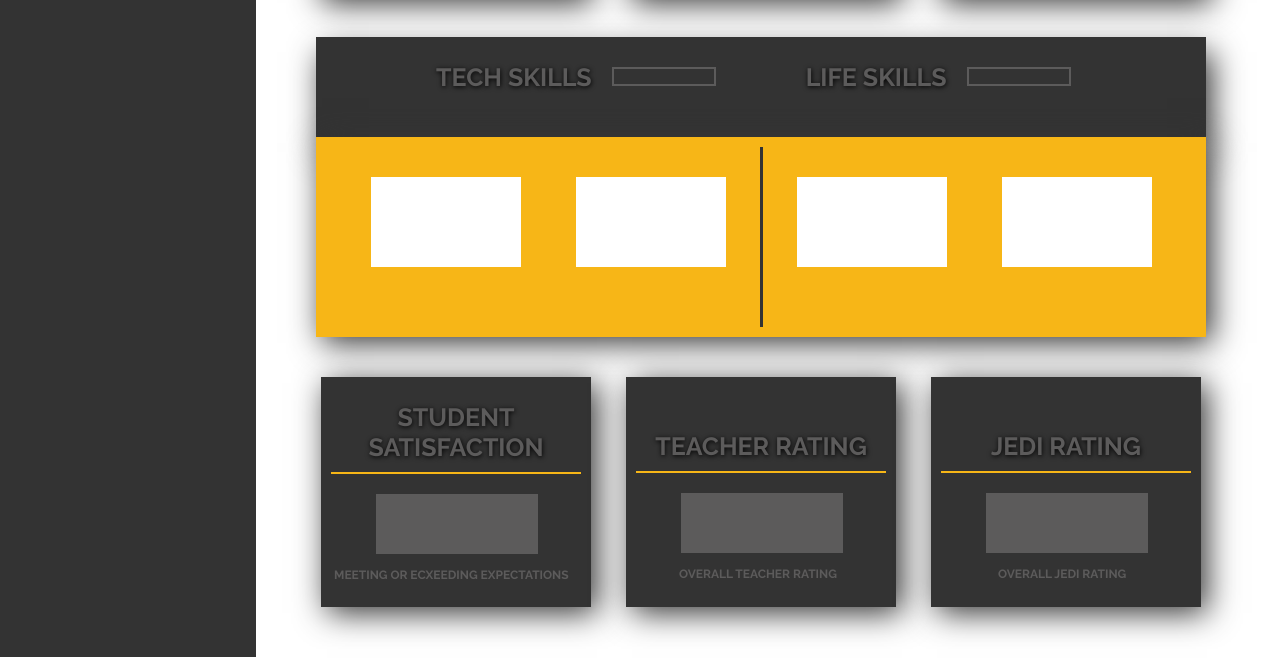
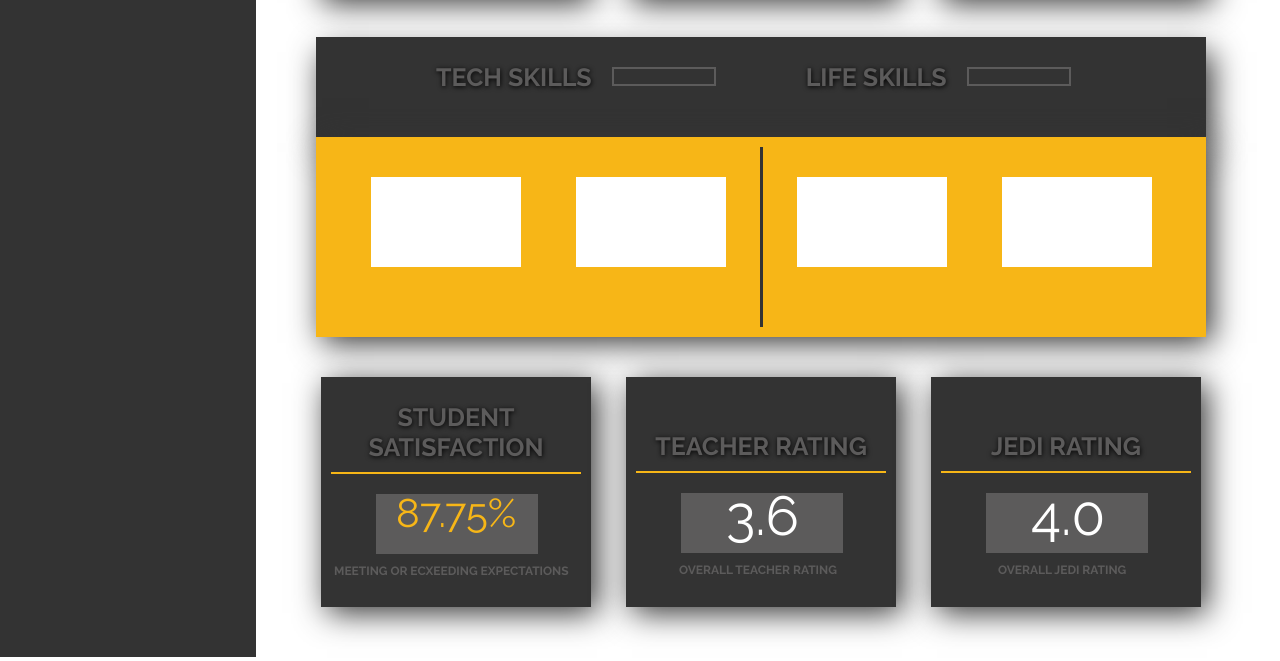
Before and after one commit to kaleidostoni/dashboard, a plain HTML site: page index.html in a window 1280 px wide. Shown: the part 343-1004 px from the top of the page. Drawn offline with Linux system fonts and the light colour scheme.

Commit message:
subiendo satisfaction, teacher and jedi rates

```diff
--- a/css/main.css
+++ b/css/main.css
@@ -536,3 +536,21 @@ body {
 	display: inline-block;
 	text-align: center;
 }
+
+.satisfaction-rate {
+	color: #F7B617;
+	font-size: 40px;
+	margin-top: -5px ;
+	margin-left: 20px;
+	display: inline-block;
+	text-align: center;
+}
+
+.teacher-rate, .jedi-rate {
+	color: white;
+	font-size: 55px;
+	margin-top: -10px;
+	margin-left: 45px;
+	display: inline-block;
+	text-align: center;
+}
--- a/js/app.js
+++ b/js/app.js
@@ -463,3 +463,72 @@ npsRate.classList.add('nps-rate');
 npsRate.innerText = nps +'%';
 //añadiendo elemento al html
 npsContainerOne.appendChild(npsRate);
+
+//6.La cantidad y el porcentaje que representa el total de estudiantes
+// que superan la meta de puntos técnicos en promedio y por sprint.
+
+
+
+
+//7.La cantidad y el porcentaje que representa el total de estudiantes
+//que superan la meta de puntos de HSE en promedio y por sprint.
+
+
+
+
+ //8.El porcentaje de estudiantes satisfechas con la experiencia de Laboratoria.
+//9.La puntuación promedio de l@s profesores.
+//10.La puntuación promedio de l@s jedi masters.
+
+var sumCumple= 0;
+var sumSupera= 0;
+var sumNoCumple= 0;
+var sumTeacher= 0;
+var sumJedis= 0;
+
+
+for (var i= 0; i < ratings.length; i++) {
+
+  var cumple= ratings[i].student.cumple;//Alumnas que cumple con el minimo requerido
+  var supera= ratings[i].student.supera;//Alumnas que supera el minimo requerido
+  var noCumple= ratings[i].student["no-cumple"];//Alumnas que NO-cumple el minimo requerido
+  var teacher = ratings[i].teacher; //Total teachers
+  var jedi= ratings[i].jedi;//Total jedis
+  sumCumple += cumple;
+  sumSupera += supera;
+  sumNoCumple += noCumple;
+  sumTeacher += teacher;
+  sumJedis += jedi;
+
+}
+//console.log(sumCumple);
+//console.log(sumSupera);
+//console.log(sumNoCumple);
+//console.log(sumTeacher);
+//console.log(sumJedis);
+
+
+var totalAlumnas= (sumCumple+sumSupera+sumNoCumple);
+var porcentajeSatisfactorio = (sumCumple + sumSupera)* 100/totalAlumnas;
+var promTeachers= (sumTeacher/ratings.length).toFixed(1);//puntuacion promedio de los profesores
+var promJedis= (sumJedis / ratings.length).toFixed(1);//puntuacion promedio de los jedis
+//console.log(totalAlumnas);
+//console.log(porcentajeSatisfactorio);
+//console.log(promTeachers);
+//console.log(promJedis);
+
+//creando el elemento
+var satisfactionRate = document.createElement('p');
+var teacherRate = document.createElement('p');
+var jediRate = document.createElement('p');
+//agregando atributos
+satisfactionRate.classList.add('satisfaction-rate');
+satisfactionRate.innerText = porcentajeSatisfactorio +'%';
+teacherRate.classList.add('teacher-rate');
+teacherRate.innerText = promTeachers;
+jediRate.classList.add('jedi-rate');
+jediRate.innerText = promJedis;
+//añadiendo elemento al html
+satisfactionContainerOne.appendChild(satisfactionRate);
+teacherContainerOne.appendChild(teacherRate);
+jediContainerOne.appendChild(jediRate);
```
